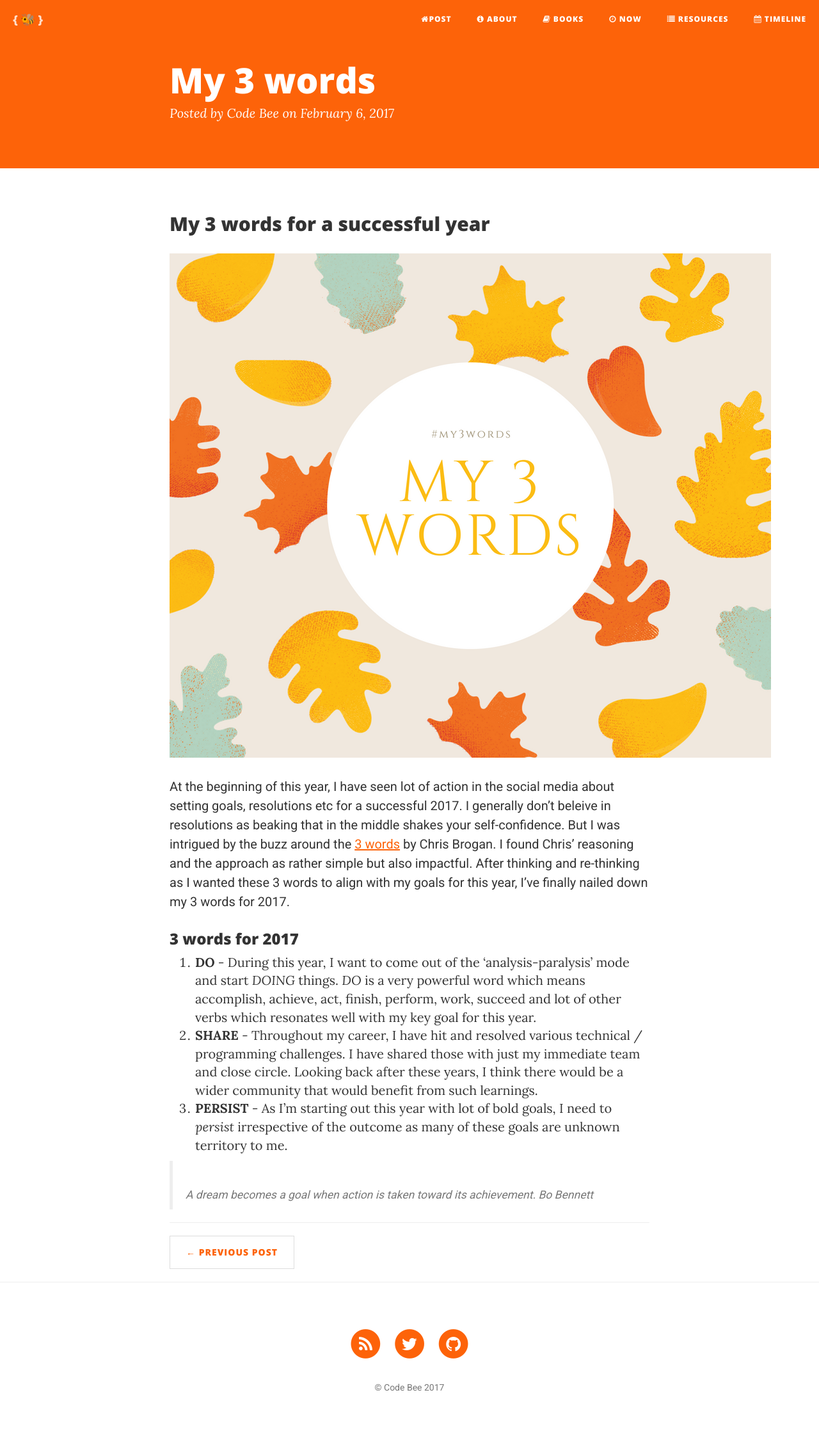
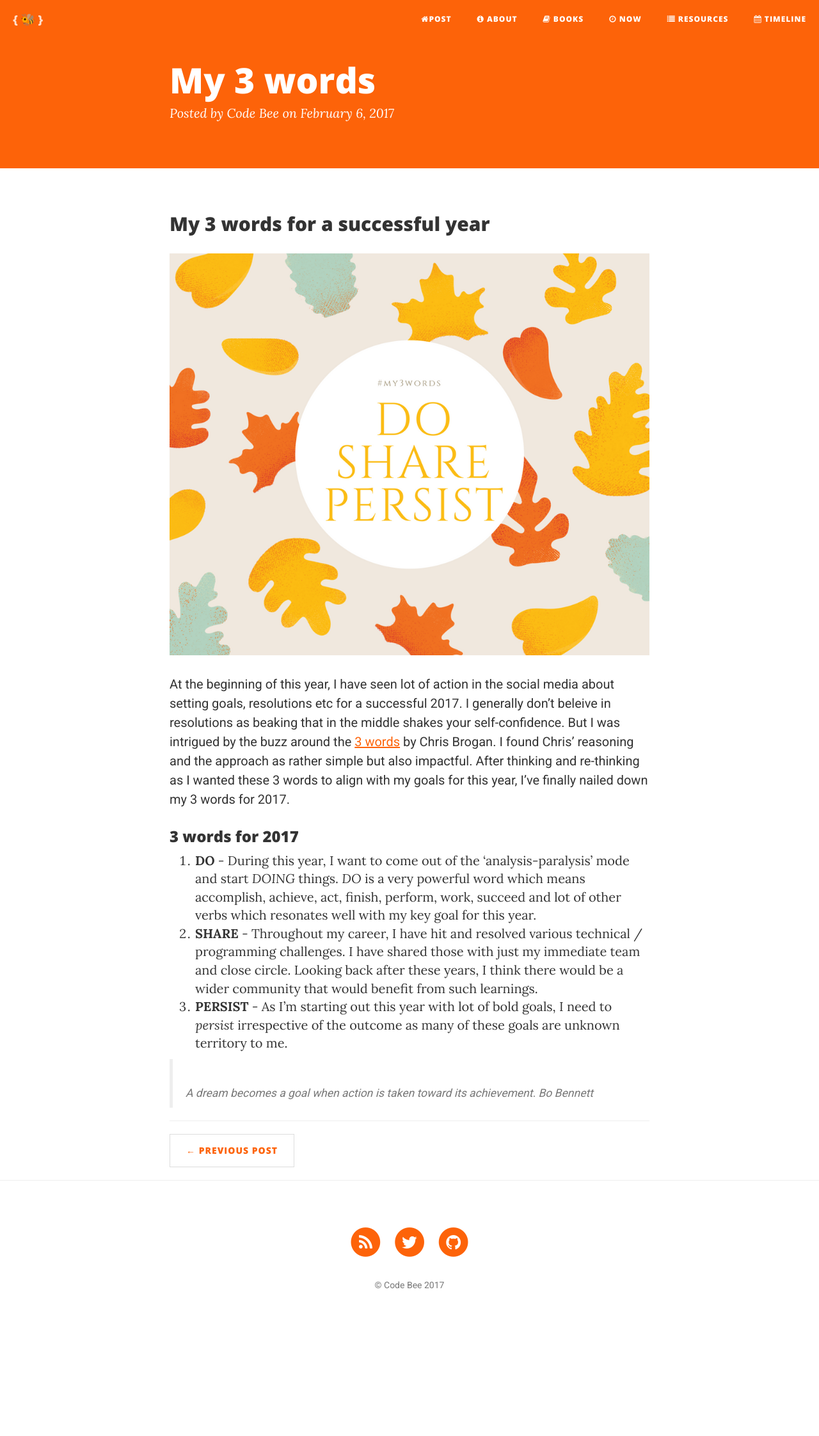
Before and after one commit to bhuvanarajamani/thecodebee, a Jekyll site: the page built from _posts/2017-02-06-my-three-words.md, in a window 1280 px wide. Shown: the whole page at 64% size. Built offline with Jekyll 4.4.1, drawn with Linux system fonts in a browser that asks for light colours; after the commit the page ends 2084 px from its top, so only the background shows below that.

Commit message:
Added responsive image for post

```diff
--- a/_posts/2017-02-06-my-three-words.md
+++ b/_posts/2017-02-06-my-three-words.md
@@ -6,7 +6,7 @@ date:       2017-02-06 12:00:00
 
 ## My 3 words for a successful year
 
-<img src="{{ site.baseurl }}/img/my3words.png" alt="My 3 Words">
+<img src="{{ site.baseurl }}/img/my3words.png" alt="My 3 Words" class="img-responsive">
 
 At the beginning of this year, I have seen lot of action in the social media about setting goals, resolutions etc for a successful 2017. I generally don't beleive in resolutions as beaking that in the middle shakes your self-confidence. But I was intrigued by the buzz around the [3 words](http://chrisbrogan.com/3words2017/) by Chris Brogan. I found Chris' reasoning and the approach as rather simple but also impactful. After thinking and re-thinking as I wanted these 3 words to align with my goals for this year, I've finally nailed down my 3 words for 2017.
 
--- a/_sass/main.scss
+++ b/_sass/main.scss
@@ -413,8 +413,3 @@ tr:nth-child(even) {background-color: #f7b894}
   max-height: 150px;
   border-radius: 50%;
 }
-/*
-body {
-  -webkit-tap-highlight-color: #795548;
-}
-*/
--- a/css/main.css
+++ b/css/main.css
@@ -648,9 +648,3 @@ tr:nth-child(even) {
   max-width: 150px;
   max-height: 150px;
   border-radius: 50%; }
-
-/*
-body {
-  -webkit-tap-highlight-color: #795548;
-}
-*/
```
Also changed, not shown: img/my3words.png.
